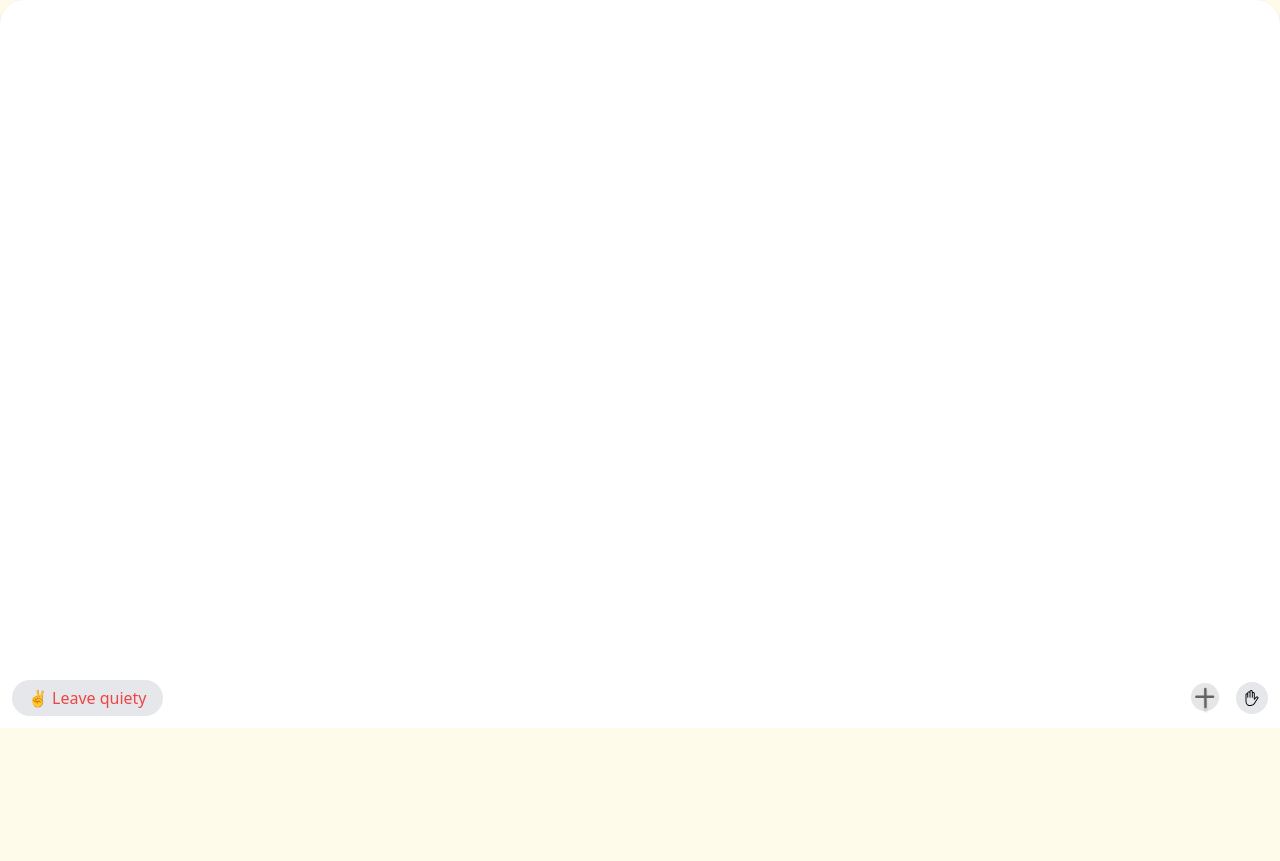
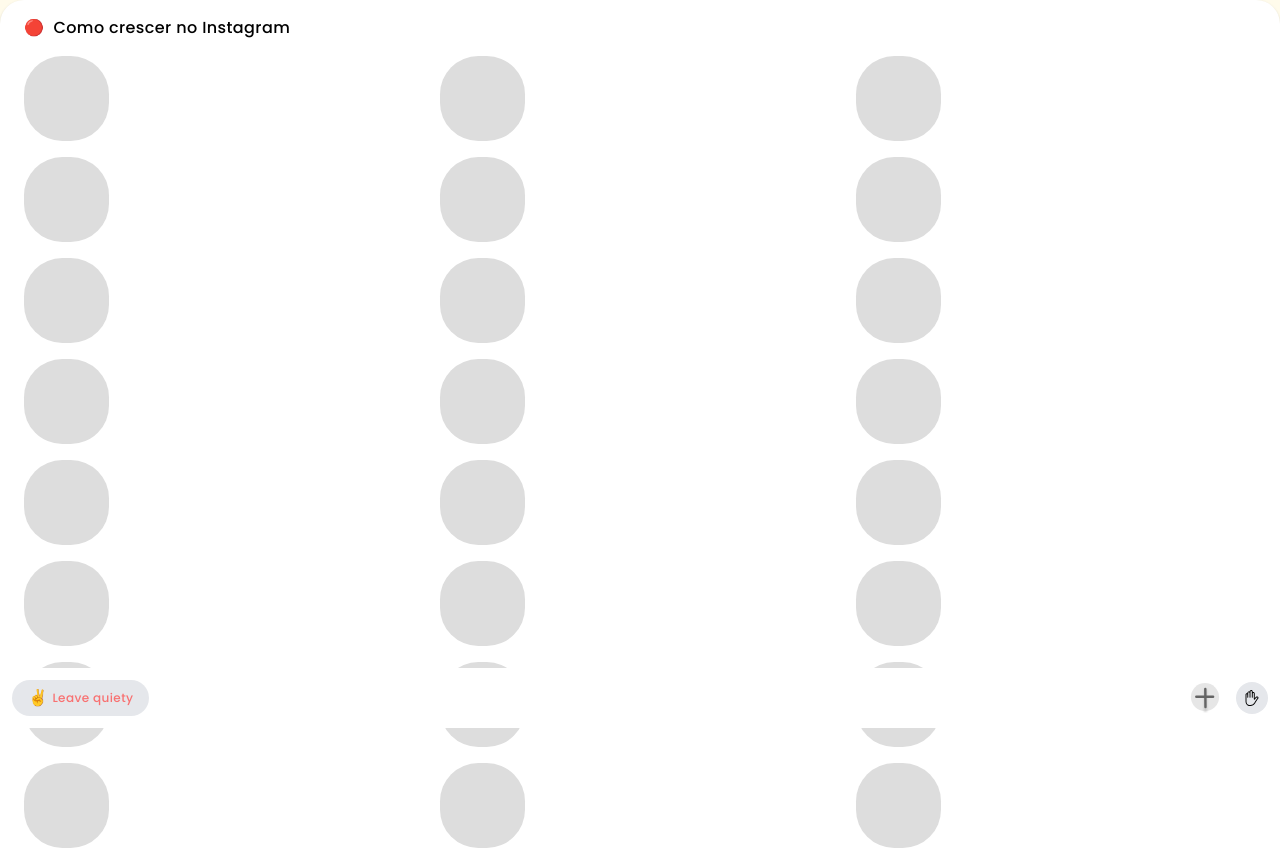
Before and after one commit to edimilsonbraz/clone-clubhouse, a plain HTML site: page index.html in a window 1280 px wide. Shown: the part 72-933 px from the top of the page. Before the commit the page ends 800 px from the top, so only its background shows below. Drawn offline with nearby package versions, Linux system fonts and the light colour scheme.

Commit message:
Footer, main update

```diff
--- a/index.html
+++ b/index.html
@@ -13,9 +13,22 @@
     <link rel="stylesheet" href="https://cdnjs.cloudflare.com/ajax/libs/tailwindcss/2.0.3/tailwind.min.css"/>
 
     <style>
+        *, :root, button {
+            font-family: Poppins;
+            letter-spacing: 0.4px;
+        }
         main {
             border-top-left-radius: 2.3rem;
             border-top-right-radius: 2.3rem;
+        }
+
+        main > div p {
+            background-color:#ddd;
+            border-radius: 45%;
+            width: 85px;
+            height: 85px;
+            text-indent: -9999px;
+            display: block;overflow: hidden;
         }
     </style>
 </head>
@@ -93,7 +106,28 @@
 
     </div>
 
-    <main class="bg-white h-full rounded-t-3xl w-full shadow">
+    <main class="bg-white rounded-t-3xl w-full shadow px-6 py-4">
+
+        <h1 class="mb-4">🔴 &nbsp;Como crescer no Instagram</h1>
+        <div class="grid gap-4 grid-cols-3">
+            <p>lorem</p><p>lorem</p><p>lorem</p>
+            <p>lorem</p><p>lorem</p><p>lorem</p>
+            <p>lorem</p><p>lorem</p><p>lorem</p>
+            <p>lorem</p><p>lorem</p><p>lorem</p>
+            <p>lorem</p><p>lorem</p><p>lorem</p>
+            <p>lorem</p><p>lorem</p><p>lorem</p>
+            <p>lorem</p><p>lorem</p><p>lorem</p>
+            <p>lorem</p><p>lorem</p><p>lorem</p>
+            <p>lorem</p><p>lorem</p><p>lorem</p>
+            <p>lorem</p><p>lorem</p><p>lorem</p>
+            <p>lorem</p><p>lorem</p><p>lorem</p>
+            <p>lorem</p><p>lorem</p><p>lorem</p>
+            <p>lorem</p><p>lorem</p><p>lorem</p>
+            <p>lorem</p><p>lorem</p><p>lorem</p>
+            <p>lorem</p><p>lorem</p><p>lorem</p>
+            <p>lorem</p><p>lorem</p><p>lorem</p>
+            <p>lorem</p><p>lorem</p><p>lorem</p>
+        </div>
 
     </main>
 
@@ -103,7 +137,7 @@
 
         <button class="flex items-center rounded-full  bg-gray-200 py-1.5 px-4">
             <span class="mr-1">✌️</span>
-            <span class="text-red-500 ">Leave quiety</span>
+            <span class="text-red-400 text-xs">Leave quiety</span>
         </button>
 
         <div class=" flex items-center">
```
